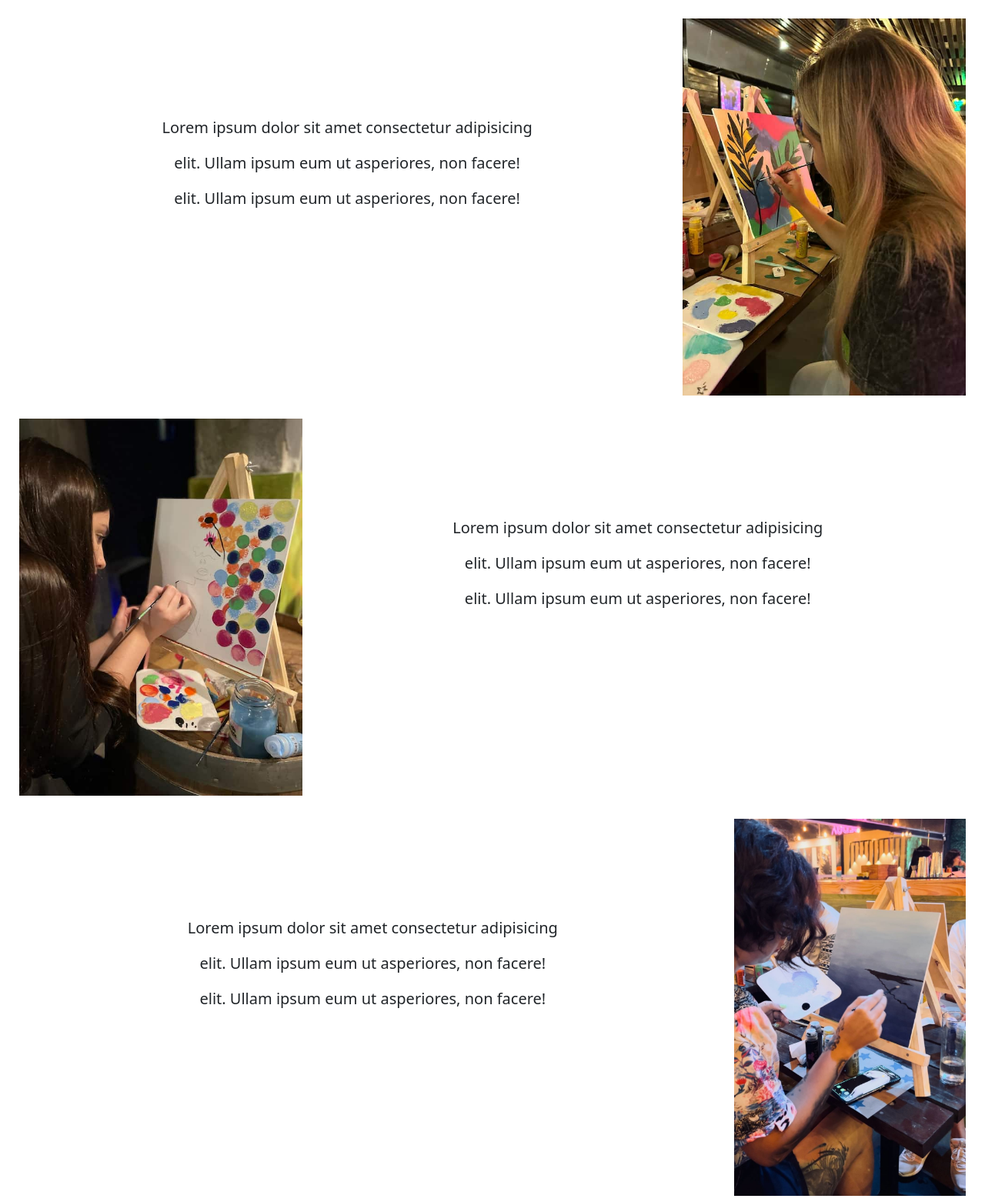
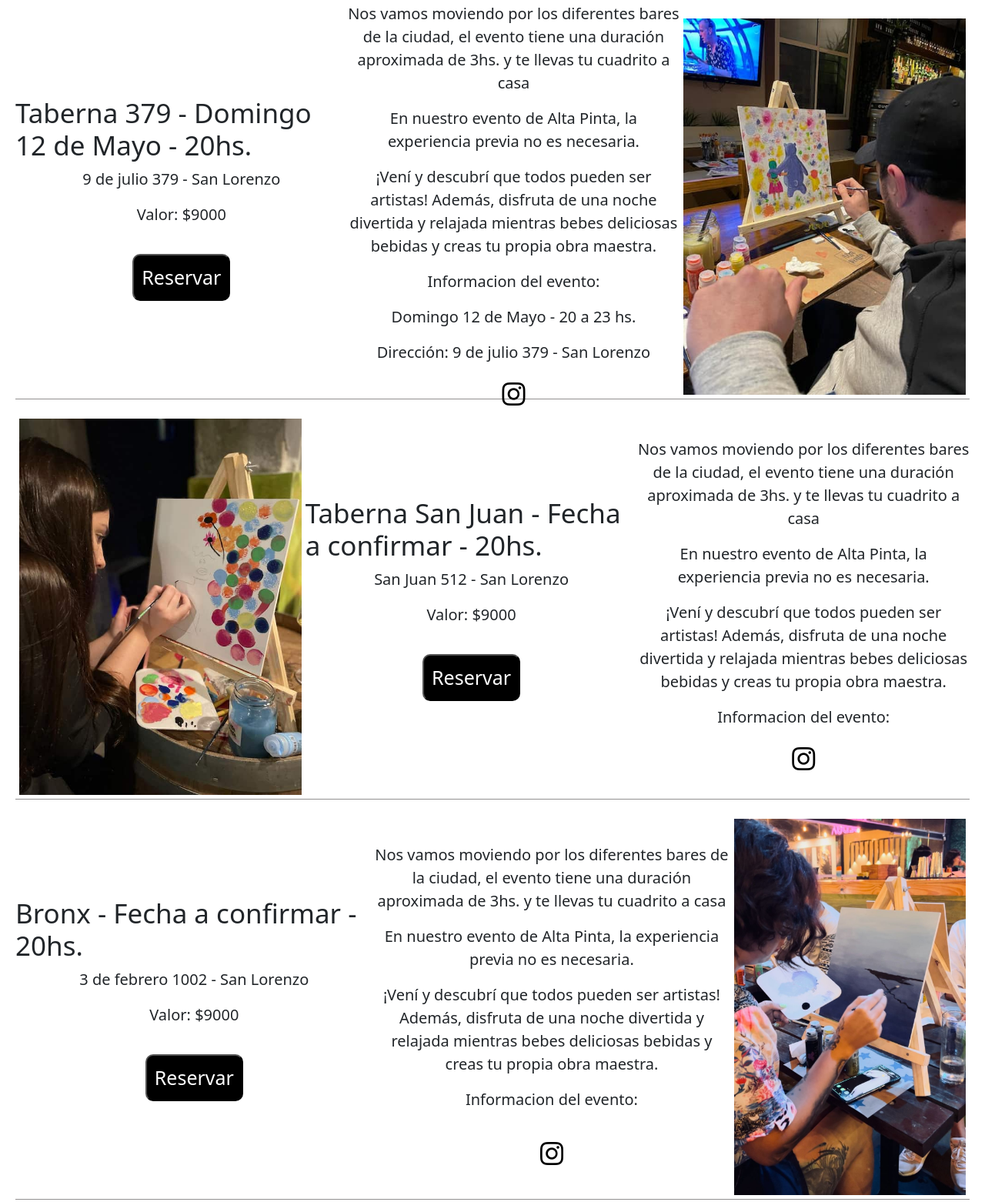
Before and after one commit to MYacuzziWalter/Alta-Pinta, a website: page pages/eventos.html in a window 1280 px wide. Shown: the part 217-1779 px from the top of the page at 77% size. Drawn offline with nearby package versions, Linux system fonts and the light colour scheme; a web font is replaced by a local one.

Commit message:
sin querys

```diff
--- a/css/style.css
+++ b/css/style.css
@@ -273,6 +273,7 @@ footer a i {
 
 
 .eventos-r {
+    border-bottom: 1px solid rgba(104, 101, 101, 0.719);
     margin: 20px;
     height: 500px;
     display: flex;
@@ -280,7 +281,6 @@ footer a i {
     justify-content: center;
     align-items: center;
 }
-
 
 .eventos-r div {
     width: 90%;
@@ -290,35 +290,59 @@ footer a i {
     align-items: center;
 }
 
+.eventos-r div h4 {
+    font-size: 35px;
+}
 
 .eventos-r img {
     padding: 5px;
     height: 100%;
 }
 
-
 .eventos-r p {
     font-size: 20px;
     text-align: center;
 }
 
+.eventos-r div a {
+    text-decoration: none;
+}
 
-.eventos-r div a {
+.eventos-r div a i {
+    font-size: 30px;
+    color: black;
+}
+
+.eventos-r div a button{
+    background-color: black;
     margin: 20px;
     color: white;
     font-size: 25px;
-    text-decoration: none;
     border-radius: 10px;
     padding: 10px;
+    transition: 0.8s;
+}
+
+.eventos-r div a button:hover {
+    background-color: white;
+    color: black;
 }
 
 
+
+
+
 .eventos1 {
+    border-bottom: 1px solid rgba(104, 101, 101, 0.719);
     margin: 20px;
     height: 500px;
     display: flex;
     justify-content: center;
     align-items: center;
+}
+
+.eventos1 div h4 {
+    font-size: 35px;
 }
 
 
@@ -337,12 +361,26 @@ footer a i {
 }
 
 .eventos1 div a {
+    text-decoration: none;
+}
+
+.eventos1 div a i {
+    font-size: 30px;
+    color: black;
+}
+
+.eventos1 div a button{
+    background-color: black;
     margin: 20px;
-    color: rgb(255, 255, 255);
+    color: white;
     font-size: 25px;
-    text-decoration: none;
     border-radius: 10px;
     padding: 10px;
+    transition: 0.8s;
+}
+.eventos1 div a button:hover {
+    background-color: white;
+    color: black;
 }
 
 
@@ -382,7 +420,7 @@ footer a i {
 }
 
 .nosotros div img {
-    height: 600px;
+    height: 700px;
     border-radius: 15px;
 }
 
@@ -391,10 +429,18 @@ footer a i {
 }
 
 .nosotros div a button {
-    border: solid 1px grey;
+    border-radius: 5px;
+    background-color: black;
+    color: white;
+    padding: 8px 50px;
+    transition: 0.5s;
+}
+
+.nosotros div a button:hover {
+    background-color: white;
     color: black;
+    border: solid 2px rgba(128, 128, 128, 0.616);
     border-radius: 5px;
-    padding: 8px 50px;
 }
 
 .nosotros div a {
--- a/pages/eventos.html
+++ b/pages/eventos.html
@@ -52,40 +52,74 @@
             <h3>Elegí donde pintar</h3>
         </section>
         <section class="eventos-r">
-                <img src="../img/gal-foto43.jpg" alt="">
-                <div class="text">
-                    <p>Lorem ipsum dolor sit amet consectetur adipisicing</p>
-                    <p>elit. Ullam ipsum eum ut asperiores, non facere!</p>
-                    <p>elit. Ullam ipsum eum ut asperiores, non facere!</p>
-                    <a href="">Reservar</a>
+                <img src="../img/gal-foto30.jpg" alt="">
+                <div>
+                    <p>Nos vamos moviendo por los diferentes bares de la ciudad, el evento tiene una duración aproximada de 3hs. y te llevas tu cuadrito a casa</p>
+                    <p>En nuestro evento de Alta Pinta, la experiencia previa no es necesaria.</p>
+                    <p>¡Vení y descubrí que todos pueden ser artistas! Además, disfruta de una noche divertida y relajada mientras bebes deliciosas bebidas y creas tu propia obra maestra.</p>
+                    <p>Informacion del evento:</p>
+                    <p>Domingo 12 de Mayo - 20  a 23 hs.</p>
+                    <p>Dirección: 9 de julio 379 - San Lorenzo</p>
+                    <a href="https://www.instagram.com/alta.pinta.cb/?next=%2Fzanniluisa%2F&hl=am-et" target="_blank"><i class="bi bi-instagram"></i></a>
+                </div>
+                <div>
+                    <h4>Taberna 379 - Domingo 12 de Mayo - 20hs. </h4>
+                    <p>9 de julio 379 - San Lorenzo</p>
+                    <p>Valor: $9000</p>
+                    <a href=""><button>Reservar</button></a>
                 </div>
         </section>
         <section class="eventos1">
                 <img src="../img/gal-foto41.jpg" alt="">
-                <div class="text">
-                    <p>Lorem ipsum dolor sit amet consectetur adipisicing</p>
-                    <p>elit. Ullam ipsum eum ut asperiores, non facere!</p>
-                    <p>elit. Ullam ipsum eum ut asperiores, non facere!</p>
-                    <a href="">Reservar</a>
+                <div>
+                    <h4>Taberna San Juan - Fecha a confirmar - 20hs. </h4>
+                    <p>San Juan 512 - San Lorenzo</p>
+                    <p>Valor: $9000</p>
+                    <a href=""><button>Reservar</button></a>
+                </div>
+                <div>
+                    <p>Nos vamos moviendo por los diferentes bares de la ciudad, el evento tiene una duración aproximada de 3hs. y te llevas tu cuadrito a casa</p>
+                    <p>En nuestro evento de Alta Pinta, la experiencia previa no es necesaria.</p>
+                    <p>¡Vení y descubrí que todos pueden ser artistas! Además, disfruta de una noche divertida y relajada mientras bebes deliciosas bebidas y creas tu propia obra maestra.</p>
+                    <p>Informacion del evento:</p>
+                    <a href="https://www.instagram.com/alta.pinta.cb/?next=%2Fzanniluisa%2F&hl=am-et" target="_blank"><i class="bi bi-instagram"></i></a>
                 </div>
         </section>
         <section class="eventos-r">
                 <img src="../img/gal-foto45.jpg" alt="">
-                <div class="text">
-                    <p>Lorem ipsum dolor sit amet consectetur adipisicing</p>
-                    <p>elit. Ullam ipsum eum ut asperiores, non facere!</p>
-                    <p>elit. Ullam ipsum eum ut asperiores, non facere!</p>
-                    <a href="">Reservar</a>
+
+                <div>
+                    <p>Nos vamos moviendo por los diferentes bares de la ciudad, el evento tiene una duración aproximada de 3hs. y te llevas tu cuadrito a casa</p>
+                    <p>En nuestro evento de Alta Pinta, la experiencia previa no es necesaria.</p>
+                    <p>¡Vení y descubrí que todos pueden ser artistas! Además, disfruta de una noche divertida y relajada mientras bebes deliciosas bebidas y creas tu propia obra maestra.</p>
+                    <p>Informacion del evento:</p>
+                    <p></p>
+                    <a href="https://www.instagram.com/alta.pinta.cb/?next=%2Fzanniluisa%2F&hl=am-et" target="_blank"><i class="bi bi-instagram"></i></a>
+                </div>
+                <div>
+                    <h4>Bronx - Fecha a confirmar - 20hs. </h4>
+                    <p>3 de febrero 1002 - San Lorenzo</p>
+                    <p>Valor: $9000</p>
+                    <a href=""><button>Reservar</button></a>
                 </div>
         </section>
         <section class="eventos1">
                 <img src="../img/gal-foto46.jpg" alt="">
-                <div class="text">
-                    <p>Lorem ipsum dolor sit amet consectetur adipisicing</p>
-                    <p>elit. Ullam ipsum eum ut asperiores, non facere!</p>
-                    <p>elit. Ullam ipsum eum ut asperiores, non facere!</p>
-                    <a href="">Reservar</a>
+                <div>
+                    <h4>Arboredo - Fecha a confirmar - 20hs. </h4>
+                    <p>Brown 22479 - San Lorenzo</p>
+                    <p>Valor: $9000</p>
+                    <a href=""><button>Reservar</button></a>
                 </div>
+                <div>
+                    <p>Nos vamos moviendo por los diferentes bares de la ciudad, el evento tiene una duración aproximada de 3hs. y te llevas tu cuadrito a casa</p>
+                    <p>En nuestro evento de Alta Pinta, la experiencia previa no es necesaria.</p>
+                    <p>¡Vení y descubrí que todos pueden ser artistas! Además, disfruta de una noche divertida y relajada mientras bebes deliciosas bebidas y creas tu propia obra maestra.</p>
+                    <p>Informacion del evento:</p>
+                    <p></p>
+
+                </div>
+
         </section>
     </main>
     <footer>
```
Also changed, not shown: index.html (+11 -11 lines), pages/contacto.html (+0 -1 lines).
